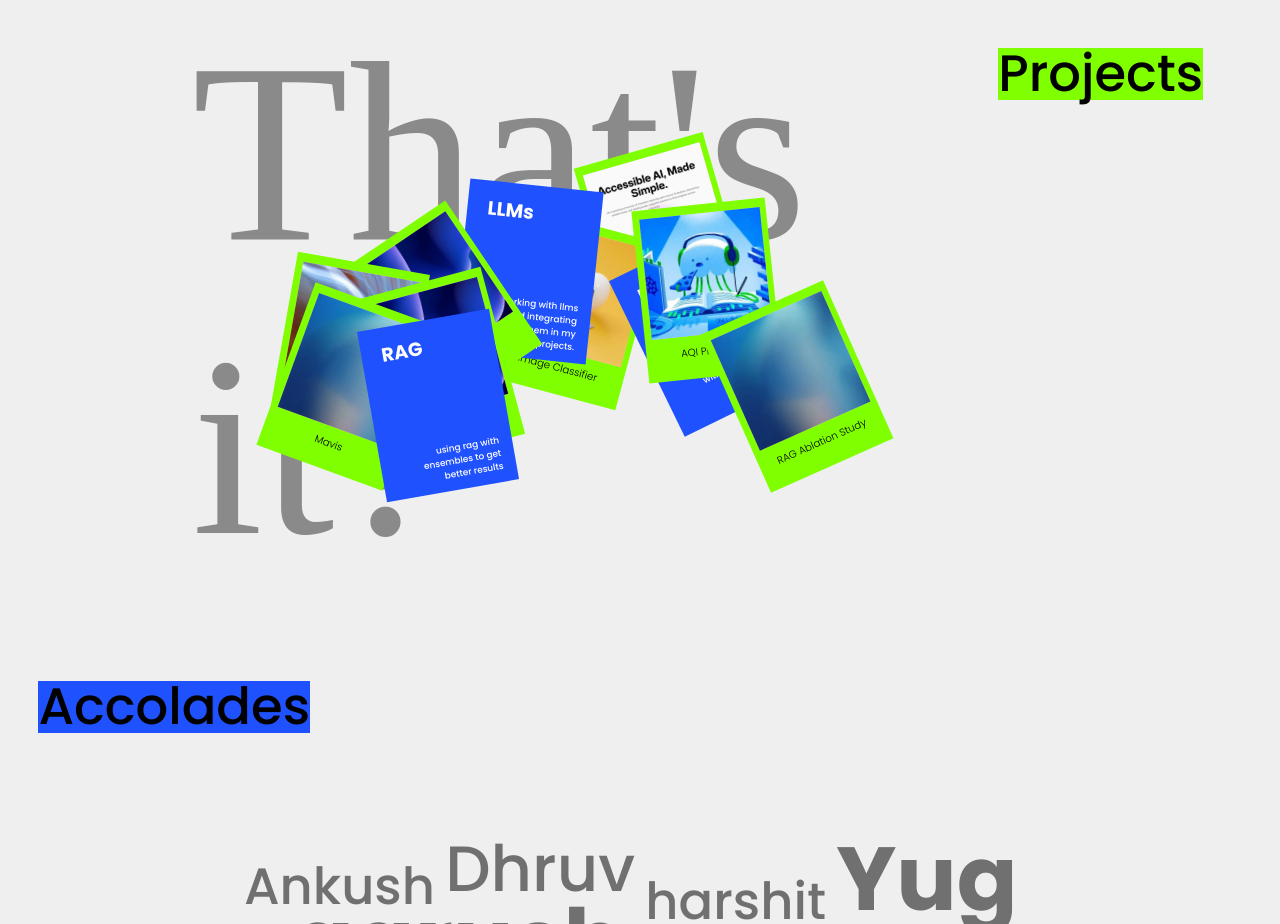
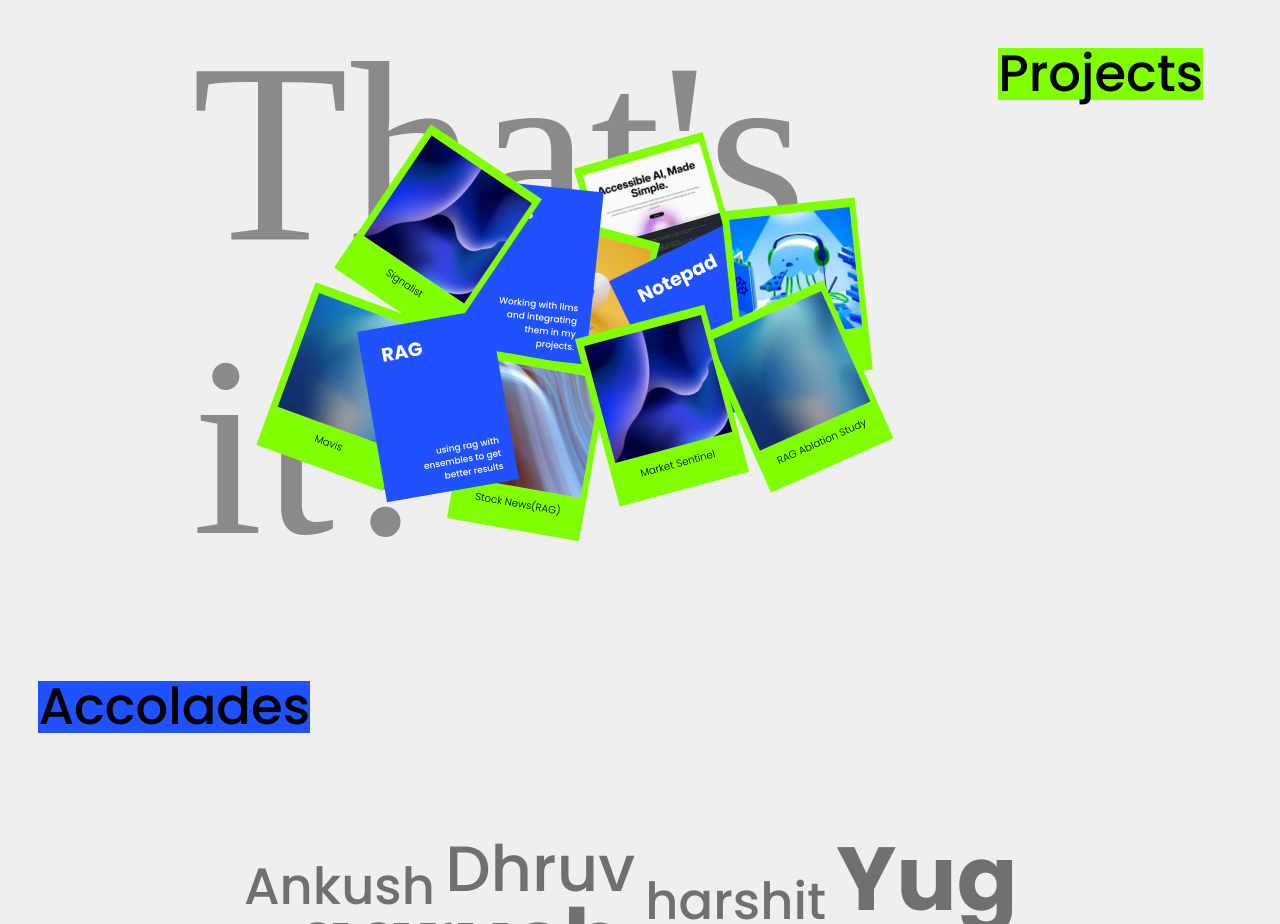
Before and after one commit to Omc12/Portfolio-V2, a React (Vite) app: page / in a window 1280 px wide. Shown: the part 4800-5724 px from the top of the page. Built offline with nearby package versions, Linux system fonts and the light colour scheme; a web font is replaced by a local one.

Commit message:
updated positions for newly added cards and optimized postions for older cards

```diff
--- a/src/components/ProjectsSection.jsx
+++ b/src/components/ProjectsSection.jsx
@@ -166,7 +166,7 @@ const ProjectsSection = () => {
           style={{
             position: "absolute",
             top: "25%",
-            left: "50%",
+            left: "60%",
             zIndex,
           }}
         >
@@ -189,12 +189,12 @@ const ProjectsSection = () => {
           dragElastic={0.65}
           onMouseDown={updateZIndex}
           onTap={() => window.open(LINKS.signalist, "_blank")}
-          initial={{ rotate: -34 }}
-          animate={{ rotate: -34 }}
-          whileDrag={{ rotate: -34 }}
+          initial={{ rotate: 34 }}
+          animate={{ rotate: 34 }}
+          whileDrag={{ rotate: 34 }}
           style={{
             position: "absolute",
-            top: "30%",
+            top: "10%",
             left: "20%",
             zIndex,
           }}
@@ -252,8 +252,8 @@ const ProjectsSection = () => {
           whileDrag={{ rotate: 10 }}
           style={{
             position: "absolute",
-            top: "40%",
-            left: "10%",
+            top: "65%",
+            left: "30%",
             zIndex,
           }}
         >
@@ -281,8 +281,8 @@ const ProjectsSection = () => {
           whileDrag={{ rotate: -15 }}
           style={{
             position: "absolute",
-            top: "45%",
-            left: "20%",
+            top: "55%",
+            left: "45%",
             zIndex,
           }}
         >
```
